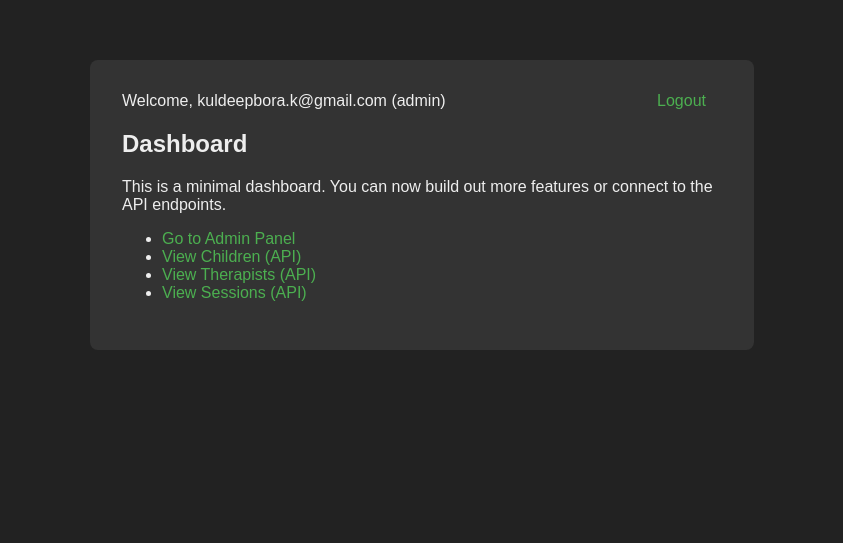
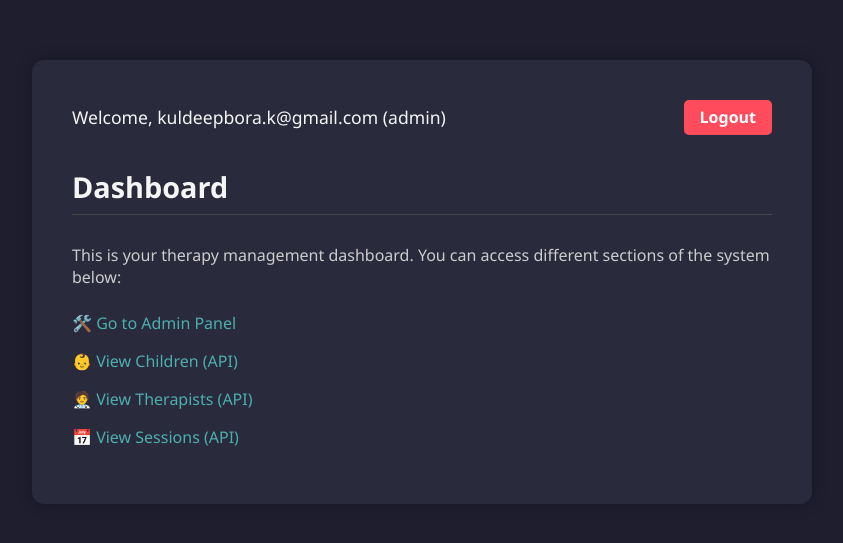
Before and after one commit to odyss3yofk/Dynamic_Therapy_Scheduling_System, a Django app: page /dashboard/ in a window 1280 px wide. Shown: the top 543 px of the page, without its empty margins (218-1061 px from the left). Run offline with Django 5.2, Linux system fonts and the light colour scheme; a user stored in the database is signed in.

Commit message:
Improved UI for login and Dashboard

```diff
--- a/templates/dashboard.html
+++ b/templates/dashboard.html
@@ -2,27 +2,104 @@
 <html lang="en">
 <head>
     <meta charset="UTF-8">
+    <meta name="viewport" content="width=device-width, initial-scale=1.0">
     <title>Dashboard - Therapy Management</title>
     <style>
-        body { font-family: Arial, sans-serif; background: #222; color: #eee; }
-        .container { max-width: 600px; margin: 60px auto; background: #333; padding: 2em; border-radius: 8px; }
-        a { color: #4CAF50; text-decoration: none; margin-right: 1em; }
-        .logout { float: right; }
+        body {
+            font-family: 'Segoe UI', Tahoma, Geneva, Verdana, sans-serif;
+            background-color: #1e1e2f;
+            color: #f5f5f5;
+            margin: 0;
+            padding: 0;
+        }
+
+        .container {
+            max-width: 700px;
+            margin: 60px auto;
+            background-color: #2a2a3d;
+            padding: 2.5em;
+            border-radius: 12px;
+            box-shadow: 0 0 15px rgba(0, 0, 0, 0.3);
+            animation: fadeIn 0.5s ease-in-out;
+        }
+
+        @keyframes fadeIn {
+            from { opacity: 0; transform: translateY(10px); }
+            to { opacity: 1; transform: translateY(0); }
+        }
+
+        .header {
+            display: flex;
+            justify-content: space-between;
+            align-items: center;
+            margin-bottom: 2em;
+        }
+
+        .header span {
+            font-weight: 500;
+            font-size: 1.1em;
+        }
+
+        .logout {
+            background: #ff4b5c;
+            color: white;
+            padding: 0.4em 1em;
+            border-radius: 5px;
+            text-decoration: none;
+            font-weight: bold;
+            transition: background 0.3s;
+        }
+
+        .logout:hover {
+            background: #e33d4e;
+        }
+
+        h2 {
+            margin-bottom: 1em;
+            font-size: 1.8em;
+            border-bottom: 1px solid #444;
+            padding-bottom: 0.3em;
+        }
+
+        p {
+            color: #ccc;
+            margin-bottom: 1.5em;
+        }
+
+        ul {
+            list-style: none;
+            padding: 0;
+        }
+
+        li {
+            margin-bottom: 1em;
+        }
+
+        a {
+            color: #4cafaf;
+            text-decoration: none;
+            font-weight: 500;
+            transition: color 0.3s;
+        }
+
+        a:hover {
+            color: #64ffda;
+        }
     </style>
 </head>
 <body>
     <div class="container">
-        <div style="overflow: auto;">
+        <div class="header">
             <span>Welcome, {{ user.email }} ({{ user.user_type }})</span>
             <a href="/logout/" class="logout">Logout</a>
         </div>
         <h2>Dashboard</h2>
-        <p>This is a minimal dashboard. You can now build out more features or connect to the API endpoints.</p>
+        <p>This is your therapy management dashboard. You can access different sections of the system below:</p>
         <ul>
-            <li><a href="/admin/">Go to Admin Panel</a></li>
-            <li><a href="/api/children/">View Children (API)</a></li>
-            <li><a href="/api/therapists/">View Therapists (API)</a></li>
-            <li><a href="/api/sessions/">View Sessions (API)</a></li>
+            <li><a href="/admin/">🛠️ Go to Admin Panel</a></li>
+            <li><a href="/api/children/">👶 View Children (API)</a></li>
+            <li><a href="/api/therapists/">🧑‍⚕️ View Therapists (API)</a></li>
+            <li><a href="/api/sessions/">📅 View Sessions (API)</a></li>
         </ul>
     </div>
 </body>
```
Also changed, not shown: templates/login.html (+88 -9 lines), db.sqlite3.
